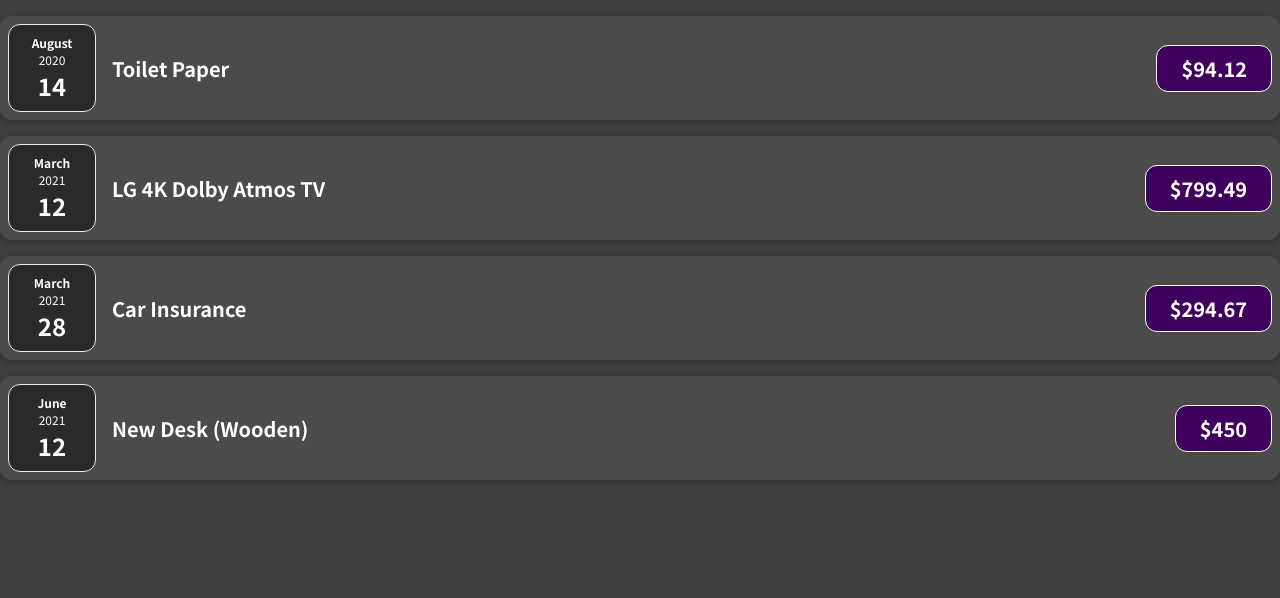
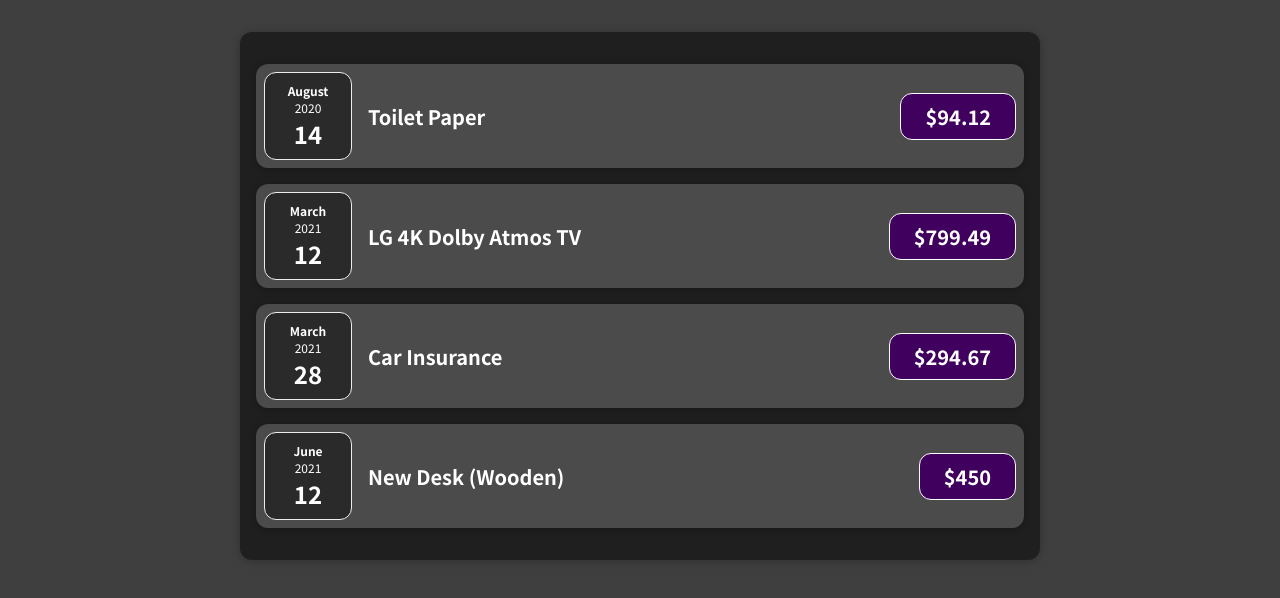
Before and after one commit to Maurya-Grover/ExpenseManager, a React (Create React App) app: page / in a window 1280 px wide. Shown: the top 598 px of the page. Built offline with nearby package versions, Linux system fonts and the light colour scheme.

Commit message:
Add Card Wrapper Component

```diff
--- a/src/App.js
+++ b/src/App.js
@@ -1,4 +1,4 @@
-import ExpenseItem from './components/ExpenseItem';
+import Expenses from './components/Expenses';
 function App() {
 	let expenses = [
 		{
@@ -28,26 +28,7 @@
 	];
 	return (
 		<div>
-			<ExpenseItem
-				title={expenses[0].title}
-				amount={expenses[0].amount}
-				date={expenses[0].date}
-			/>
-			<ExpenseItem
-				title={expenses[1].title}
-				amount={expenses[1].amount}
-				date={expenses[1].date}
-			/>
-			<ExpenseItem
-				title={expenses[2].title}
-				amount={expenses[2].amount}
-				date={expenses[2].date}
-			/>
-			<ExpenseItem
-				title={expenses[3].title}
-				amount={expenses[3].amount}
-				date={expenses[3].date}
-			/>
+			<Expenses expenses={expenses} />
 		</div>
 	);
 }
--- /dev/null
+++ b/src/components/Card.css
@@ -0,0 +1,4 @@
+.card {
+	border-radius: 12px;
+	box-shadow: 0 1px 8px rgba(0, 0, 0, 0.25);
+}
--- /dev/null
+++ b/src/components/Card.js
@@ -0,0 +1,9 @@
+import './Card.css';
+
+function Card(props) {
+	const classes = 'card ' + props.className;
+
+	return <div className={classes}>{props.children}</div>;
+}
+
+export default Card;
--- a/src/components/ExpenseItem.css
+++ b/src/components/ExpenseItem.css
@@ -2,10 +2,8 @@
 	display: flex;
 	justify-content: space-between;
 	align-items: center;
-	box-shadow: 0 2px 8px rgba(0, 0, 0, 0.25);
 	padding: 0.5rem;
 	margin: 1rem 0;
-	border-radius: 12px;
 	background-color: #4b4b4b;
 }
 
--- a/src/components/ExpenseItem.js
+++ b/src/components/ExpenseItem.js
@@ -1,8 +1,9 @@
 import './ExpenseItem.css';
 import ExpenseDate from './ExpenseDate';
+import Card from './Card';
 function ExpenseItem(props) {
 	return (
-		<div className="expense-item">
+		<Card className="expense-item">
 			<div>
 				<ExpenseDate date={props.date} />
 			</div>
@@ -10,7 +11,7 @@
 				<h2>{props.title}</h2>
 			</div>
 			<div className="expense-item__price">${props.amount}</div>
-		</div>
+		</Card>
 	);
 }
 
--- /dev/null
+++ b/src/components/Expenses.css
@@ -0,0 +1,7 @@
+.expenses {
+	padding: 1rem;
+	background-color: rgb(31, 31, 31);
+	margin: 2rem auto;
+	width: 50rem;
+	max-width: 95%;
+}
--- /dev/null
+++ b/src/components/Expenses.js
@@ -0,0 +1,15 @@
+import Card from './Card';
+import ExpenseItem from './ExpenseItem';
+import './Expenses.css';
+function Expenses(props) {
+	return (
+		<Card className="expenses">
+			<ExpenseItem title={props.expenses[0].title} amount={props.expenses[0].amount} date={props.expenses[0].date} />
+			<ExpenseItem title={props.expenses[1].title} amount={props.expenses[1].amount} date={props.expenses[1].date} />
+			<ExpenseItem title={props.expenses[2].title} amount={props.expenses[2].amount} date={props.expenses[2].date} />
+			<ExpenseItem title={props.expenses[3].title} amount={props.expenses[3].amount} date={props.expenses[3].date} />
+		</Card>
+	);
+}
+
+export default Expenses;
```
